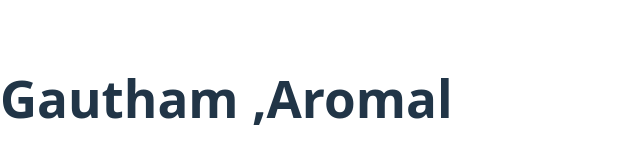
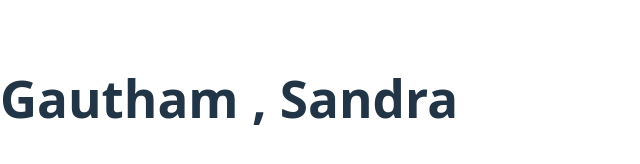
Before and after one commit to aromal854/CI-CD, a React (Vite) app: page / in a window 1280 px wide. Shown: the part 302-466 px from the top of the page, without its empty margins (0-640 px from the left). Built offline with nearby package versions, Linux system fonts and the light colour scheme.

Commit message:
Update App.jsx

```diff
--- a/src/App.jsx
+++ b/src/App.jsx
@@ -3,7 +3,7 @@ import React from 'react'
 const App = () => {
   return (
     <div>
-      <h1>Gautham ,Aromal</h1>
+      <h1>Gautham , Sandra</h1>
     </div>
   )
 }
```
